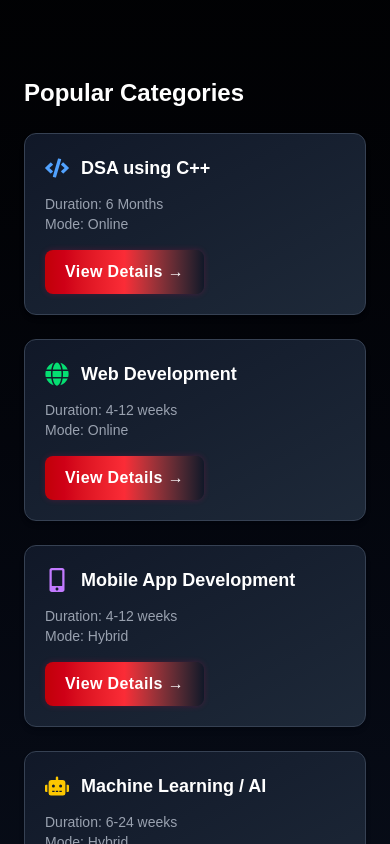
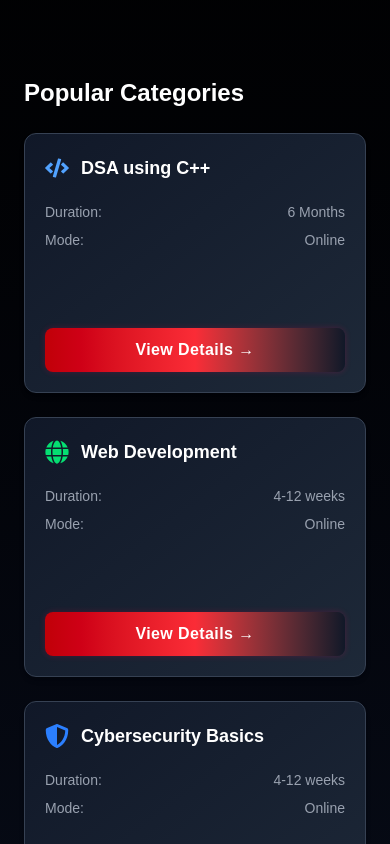
Before and after one commit to roshandsc/FLIM_INDUSTRY_HERO_SECTION, a Next.js app in the folder Intership_Platform/tessa-cloud/: page / in a window 390 px wide. Shown: the part 840-1684 px from the top of the page. Built offline with nearby package versions, Linux system fonts and the light colour scheme.

Commit message:
Add mobile responsiveness to page.jsx

```diff
--- a/Intership_Platform/tessa-cloud/src/app/page.jsx
+++ b/Intership_Platform/tessa-cloud/src/app/page.jsx
@@ -3,20 +3,7 @@ import React from "react";
 import { motion, AnimatePresence } from "framer-motion";
 import { FaFileAlt, FaComments, FaUserTie, FaLinkedin } from "react-icons/fa";
 import { FaFacebookF, FaInstagram, FaLinkedinIn } from "react-icons/fa";
-import {
-  FaCode,
-  FaGlobe,
-  FaMobileAlt,
-  FaRobot,
-  FaChartLine,
-  FaShieldAlt,
-  FaDesktop,
-  FaCheckCircle,
-  FaCloud,
-  FaGithub,
-  FaGamepad,
-  FaLayerGroup,
-} from "react-icons/fa";
+import * as FaIcons from "react-icons/fa";
 
 export default function TessaCloudLanding() {
   const [showAll, setShowAll] = React.useState(false);
@@ -30,75 +17,87 @@ export default function TessaCloudLanding() {
   const internships = [
     {
       title: "DSA using C++",
+      iconName: "FaCode",
       duration: "6 Months",
       mode: "Online",
-      icon: <FaCode className="text-2xl text-blue-400" />,
+      color: "blue-400",
     },
     {
       title: "Web Development",
+      iconName: "FaGlobe",
       duration: "4-12 weeks",
       mode: "Online",
-      icon: <FaGlobe className="text-2xl text-green-400" />,
+      color: "green-400",
     },
     {
       title: "Mobile App Development",
+      iconName: "FaMobileAlt",
       duration: "4-12 weeks",
       mode: "Hybrid",
-      icon: <FaMobileAlt className="text-2xl text-purple-400" />,
+      color: "purple-400",
     },
     {
       title: "Machine Learning / AI",
+      iconName: "FaRobot",
       duration: "6-24 weeks",
       mode: "Hybrid",
-      icon: <FaRobot className="text-2xl text-yellow-400" />,
+      color: "yellow-400",
     },
     {
       title: "Data Science & Analytics",
+      iconName: "FaChartLine",
       duration: "4-12 weeks",
       mode: "Online",
-      icon: <FaChartLine className="text-2xl text-red-400" />,
+      color: "red-400",
     },
     {
       title: "Cybersecurity Basics",
+      iconName: "FaShieldAlt",
       duration: "4-12 weeks",
       mode: "Online",
-      icon: <FaShieldAlt className="text-2xl text-blue-500" />,
+      color: "blue-500",
     },
     {
       title: "Desktop App Development",
+      iconName: "FaDesktop",
       duration: "4-12 weeks",
       mode: "Hybrid",
-      icon: <FaDesktop className="text-2xl text-indigo-400" />,
+      color: "indigo-400",
     },
     {
       title: "Software Testing & QA",
+      iconName: "FaCheckCircle",
       duration: "4-12 weeks",
       mode: "Online",
-      icon: <FaCheckCircle className="text-2xl text-green-500" />,
+      color: "green-500",
     },
     {
       title: "DevOps / Cloud Basics",
+      iconName: "FaCloud",
       duration: "4-12 weeks",
       mode: "Hybrid",
-      icon: <FaCloud className="text-2xl text-teal-400" />,
+      color: "teal-400",
     },
     {
       title: "Open Source Contribution",
+      iconName: "FaGithub",
       duration: "4-12 weeks",
       mode: "Remote",
-      icon: <FaGithub className="text-2xl text-gray-400" />,
+      color: "gray-400",
     },
     {
       title: "Game Development (Beginner)",
+      iconName: "FaGamepad",
       duration: "4-12 weeks",
       mode: "Hybrid",
-      icon: <FaGamepad className="text-2xl text-pink-400" />,
+      color: "pink-400",
     },
     {
       title: "Full Stack Development (6 Months)",
+      iconName: "FaLayerGroup",
       duration: "6 Months",
       mode: "Hybrid",
-      icon: <FaLayerGroup className="text-2xl text-orange-400" />,
+      color: "orange-400",
     },
   ];
 
@@ -130,6 +129,37 @@ export default function TessaCloudLanding() {
       popularCategoriesRef.current.scrollIntoView({ behavior: "smooth" });
     }
   }, []);
+  // Define rows explicitly
+  const firstRow = [
+    "DSA using C++",
+    "Web Development",
+    "Cybersecurity Basics",
+    "Machine Learning / AI",
+  ];
+  const secondRow = [
+    "Data Science & Analytics",
+    "Mobile App Development",
+    "Desktop App Development",
+    "Full Stack Development (6 Months)",
+  ];
+  const remaining = [
+    "Software Testing & QA",
+    "DevOps / Cloud Basics",
+    "Open Source Contribution",
+    "Game Development (Beginner)",
+  ];
+
+  // Map titles to internship objects
+  const rows = [
+    firstRow.map((title) => internships.find((i) => i.title === title)),
+    secondRow.map((title) => internships.find((i) => i.title === title)),
+    remaining.map((title) => internships.find((i) => i.title === title)),
+  ];
+
+  const displayedInternships = showAll
+    ? rows.flat()
+    : rows[0].concat(rows[1].slice(0, Math.max(0, 4 - rows[0].length)));
+
   return (
     <div className="min-h-screen text-white bg-gradient-to-b from-black via-gray-900 to-gray-800 font-inter">
       {/* Header */}
@@ -439,30 +469,43 @@ export default function TessaCloudLanding() {
           ref={popularCategoriesRef}
         >
           <h2 className="text-2xl font-semibold mb-6">Popular Categories</h2>
-          <div className="grid grid-cols-1 sm:grid-cols-2 lg:grid-cols-4 gap-6">
-            {(showAll ? internships : internships.slice(0, 4)).map((it) => (
+          <div className="grid grid-cols-1 sm:grid-cols-2 lg:grid-cols-4 gap-6 auto-rows-fr">
+            {displayedInternships.map((it) => {
+              const IconComponent = FaIcons[it.iconName];
+              return (
                 <motion.div
                   whileHover={{ scale: 1.03 }}
                   transition={{ type: "spring", stiffness: 300 }}
                   key={it.title}
-                className="bg-gradient-to-br from-gray-900 to-gray-800 p-5 rounded-xl border border-gray-700 shadow-md hover:shadow-xl transition-shadow"
+                  className="bg-gradient-to-br from-gray-900 to-gray-800 p-5 rounded-xl border border-gray-700 shadow-md hover:shadow-xl transition-shadow min-h-[260px] flex flex-col"
                 >
                   <div className="flex items-center gap-3 mb-3">
-                  {it.icon}
+                    {IconComponent && (
+                      <IconComponent className={`text-2xl text-${it.color}`} />
+                    )}
                     <div className="text-lg font-semibold">{it.title}</div>
                   </div>
-                <div className="text-sm text-gray-400 mt-2">
-                  Duration: {it.duration}
+                  <div className="text-sm text-gray-400 mt-2 flex flex-col gap-2 flex-grow">
+                    <div className="flex justify-between">
+                      <span>Duration:</span>
+                      <span>{it.duration}</span>
                     </div>
-                <div className="text-sm text-gray-400">Mode: {it.mode}</div>
+                    <div className="flex justify-between">
+                      <span>Mode:</span>
+                      <span>{it.mode}</span>
+                    </div>
+                  </div>
+                  <div className="mt-auto">
                     <button
                       onClick={() => setSelectedInternship(it)}
-                  className="mt-4 px-5 py-2.5 rounded-lg bg-gradient-to-r from-red-700 via-red-500 to-gray-900 text-white font-semibold shadow-[0_0_6px_rgba(255,0,85,0.2)] hover:shadow-[0_0_10px_rgba(255,0,85,0.3)] transition-all duration-300 hover:scale-105 hover:from-gray-900 hover:to-red-700"
+                      className="w-full px-5 py-2.5 rounded-lg bg-gradient-to-r from-red-700 via-red-500 to-gray-900 text-white font-semibold shadow-[0_0_6px_rgba(255,0,85,0.2)] hover:shadow-[0_0_10px_rgba(255,0,85,0.3)] transition-all duration-300 hover:scale-105 hover:from-gray-900 hover:to-red-700"
                     >
                       <span className="tracking-wide">View Details →</span>
                     </button>
+                  </div>
                 </motion.div>
-            ))}
+              );
+            })}
           </div>
           <div className="flex justify-center mt-8">
             <button
```
Lines whose indentation alone changed are shown as unchanged.
